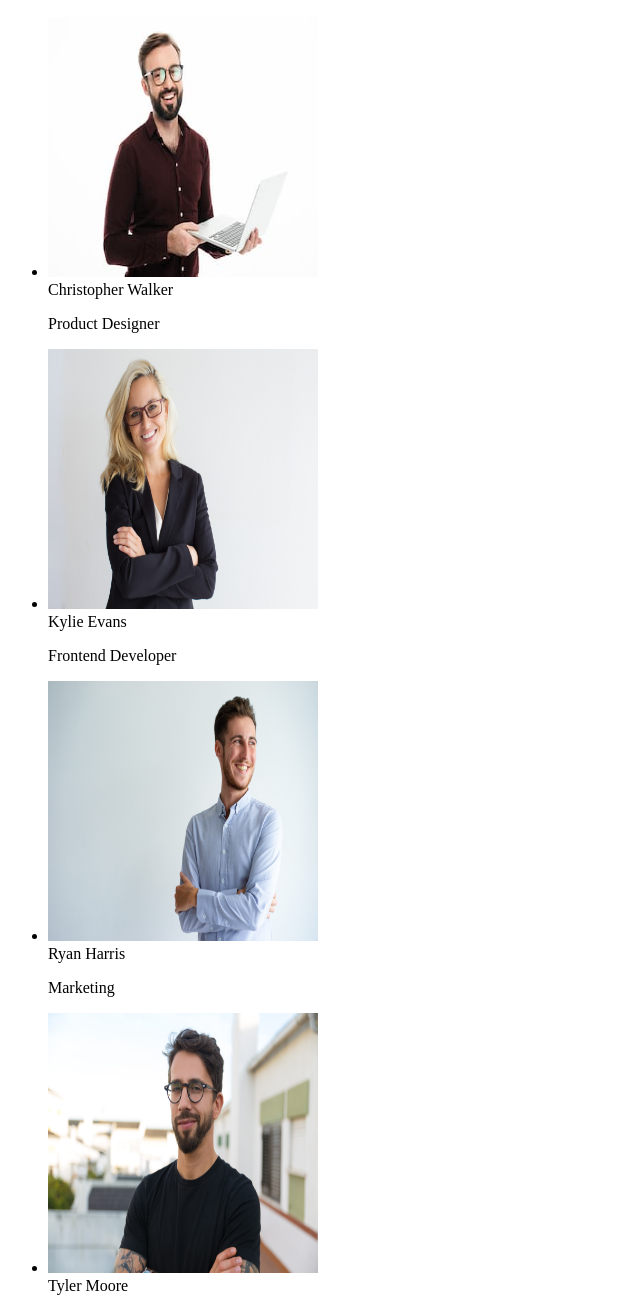
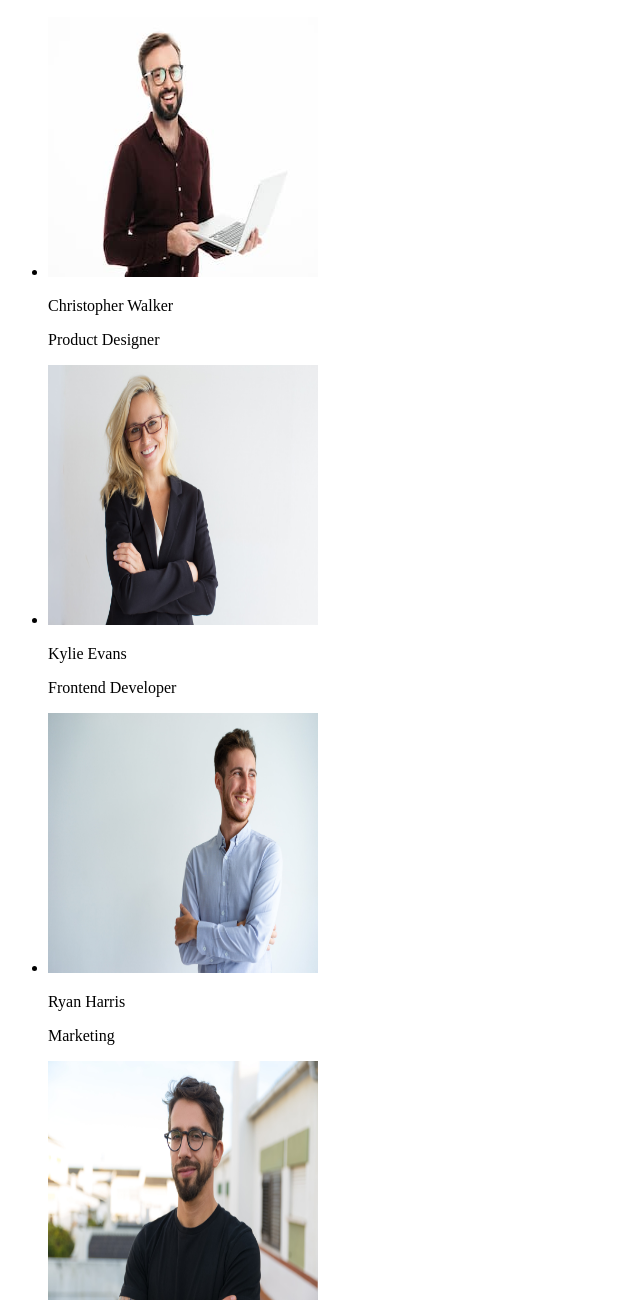
Before and after one commit to Barbara-tar/goit-markup-hw-01, a plain HTML site: page index.html in a window 1280 px wide. Shown: the part 1500-2800 px from the top of the page, without its empty margins (0-640 px from the left). Drawn offline with Linux system fonts and the light colour scheme.

Commit message:
Update index.html
update

```diff
--- a/index.html
+++ b/index.html
@@ -7,7 +7,6 @@
     <title>EFFECTIVE SOLUTIONS FOR YOUR BUSINESS</title>
   </head>
   <body>
-    <div>
     <header>
       <a href="#" class="logo">Web<span>Studio</span> </a>
       <nav>
@@ -18,8 +17,6 @@
       <a href="mailto:info@devstudio.com">info@devstudio.com</a>
       <a href="tel:+12127724150">+1 212-772-4150</a>
     </header>
-    </div>
-    <div>
     <main>
       <section>
         <h1>EFFECTIVE SOLUTIONS FOR YOUR BUSINESS</h1>
@@ -38,9 +35,8 @@
             <li>
               <h2>PUNCTUALITY</h2>
               <p>
-                  With us, you can feel safe and secure. An important principle
-                  of the company: respect your time and respect the agreed
-                  deadlines.
+                With us, you can feel safe and secure. An important principle of
+                the company: respect your time and respect the agreed deadlines.
               </p>
             </li>
             <li>
@@ -96,59 +92,49 @@
           <h2>Our Team</h2>
           <ul>
             <li>
-                <div>
               <img
                 alt="Christopher Walker"
                 width="270"
                 height="260"
                 src="images/Christopher.jpg"
-                  /><br />
-                  Christopher Walker
+              />
+              <p>Christopher Walker</p>
               <p>Product Designer</p>
-                </div>
             </li>
             <li>
-                <div>
               <img
                 alt="Kylie Evans"
                 width="270"
                 height="260"
                 src="images/Kylie.jpg"
-                  /><br />
-                  Kylie Evans
+              />
+              <p>Kylie Evans</p>
               <p>Frontend Developer</p>
-                </div>
             </li>
             <li>
-                <div>
               <img
                 alt="Ryan Harris"
                 width="270"
                 height="260"
                 src="images/Ryan.jpg"
-                  /><br />
-                  Ryan Harris
+              />
+              <p>Ryan Harris</p>
               <p>Marketing</p>
-                </div>
             </li>
             <li>
-                <div>
               <img
                 alt="Tyler Moore"
                 width="270"
                 height="260"
                 src="images/Tyler.jpg"
-                  /><br />
-                  Tyler Moore
+              />
+              <p>Tyler Moore</p>
               <p>UI Designer</p>
-                </div>
             </li>
           </ul>
         </section>
       </div>
     </main>
-    </div>
-    <div>
     <footer>
       <a href="#" class="logo">Web<span>Studio</span> </a>
       <address>
@@ -157,6 +143,5 @@
         <a href="tel:+12127724150">+1 212-772-4150</a>
       </address>
     </footer>
-    </div>
   </body>
 </html>
```
Lines whose indentation alone changed are shown as unchanged.
